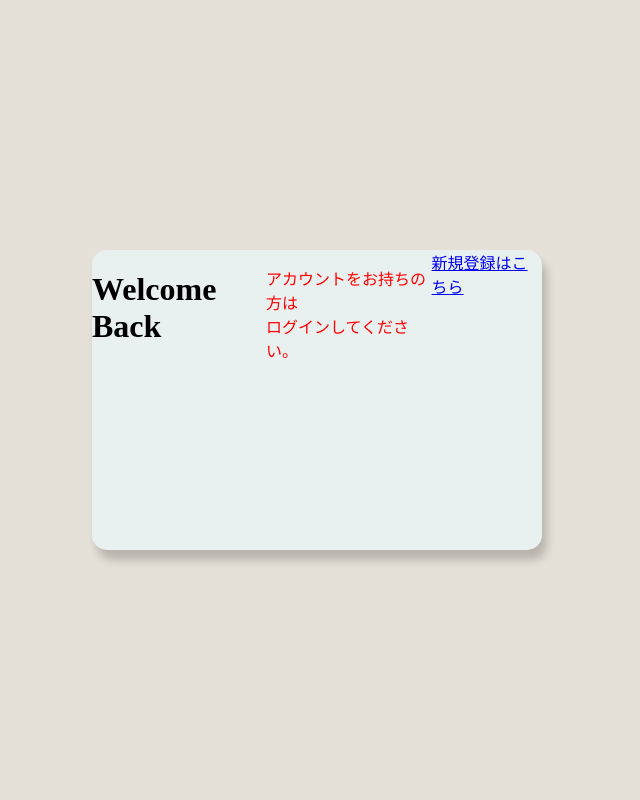
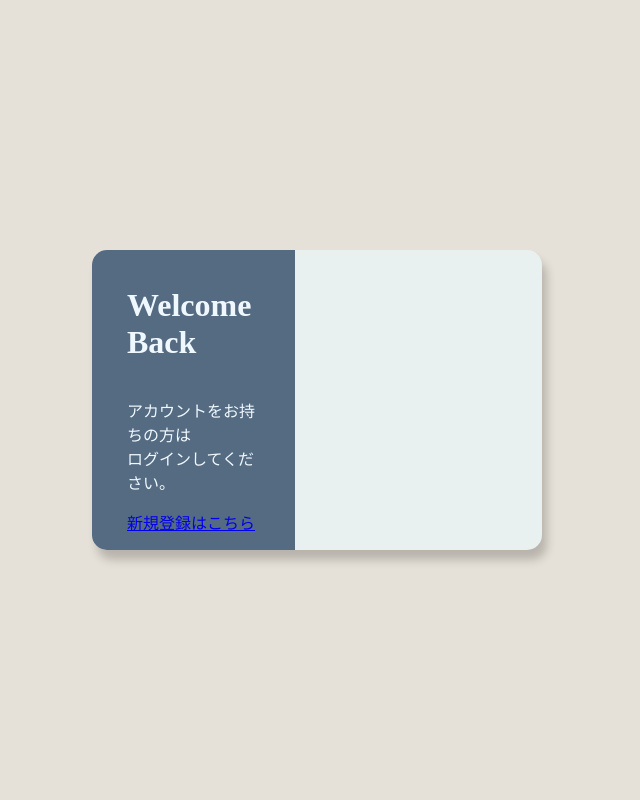
Before and after one commit to Kuni-02/SQLite-login-app, a Flask app: page / in a window 1280 px wide. Shown: the whole page, without its empty margins (323-963 px from the left). Run offline with Flask 3, Linux system fonts and the light colour scheme.

Commit message:
Update style.css

```diff
--- a/static/css/style.css
+++ b/static/css/style.css
@@ -7,12 +7,6 @@ body{
     justify-content: center;
     align-items: center;
 
-}
-html{
-    background-color: pink;
-}
-p{
- color: red;
 }
 .base_box{
     display: flex;
@@ -25,4 +19,16 @@ p{
 }
 .box_left{
     display: flex;
+    width: 45%;
+    padding: 35px;
+    flex-direction: column;
+    justify-content: center;
+    background-color: rgb(84, 107, 129);
+    color: aliceblue;
 }
+.box_right{
+    width: 60%;
+    padding: 35px;
+    flex-direction: column;
+    justify-content: center;
+}
```
